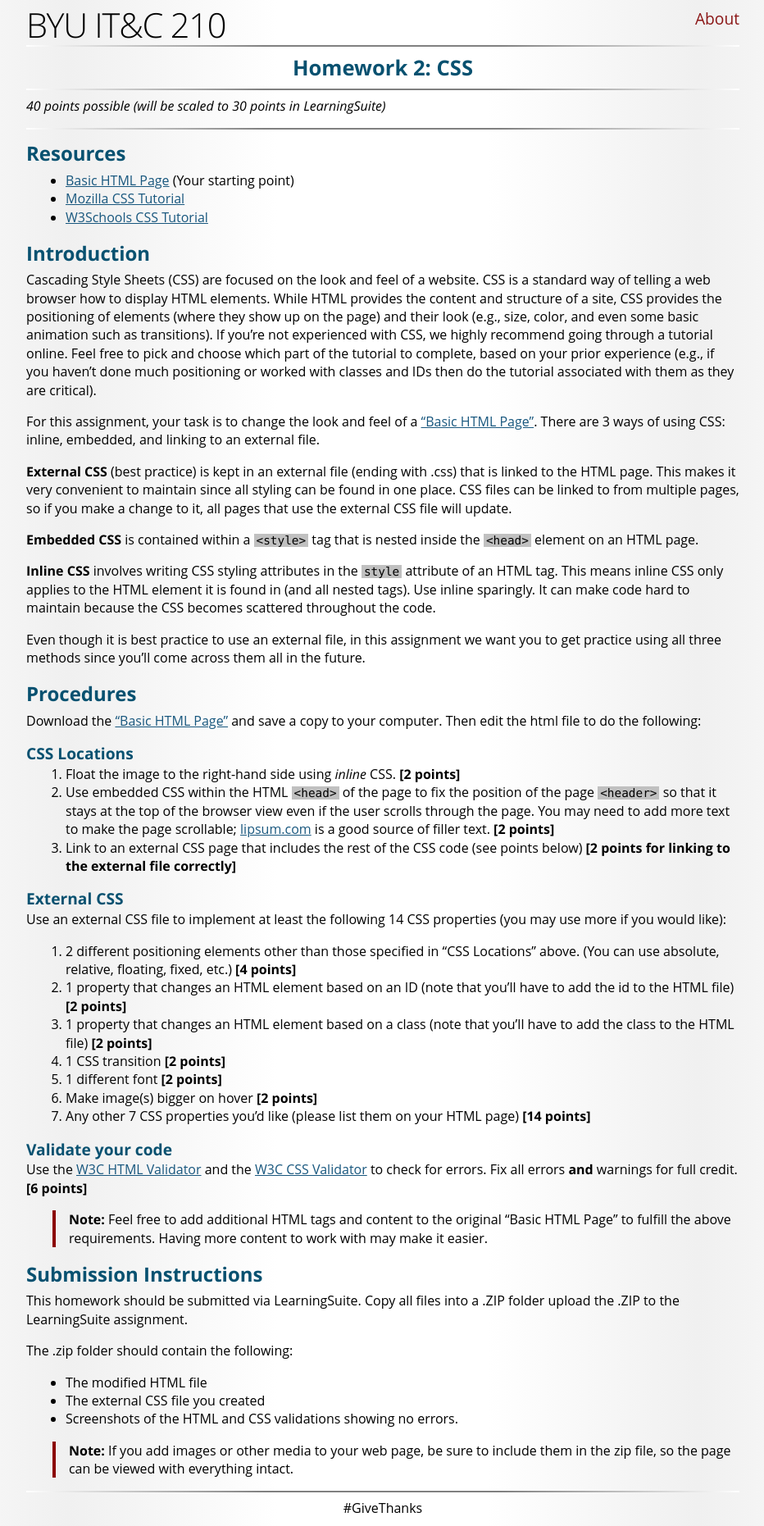
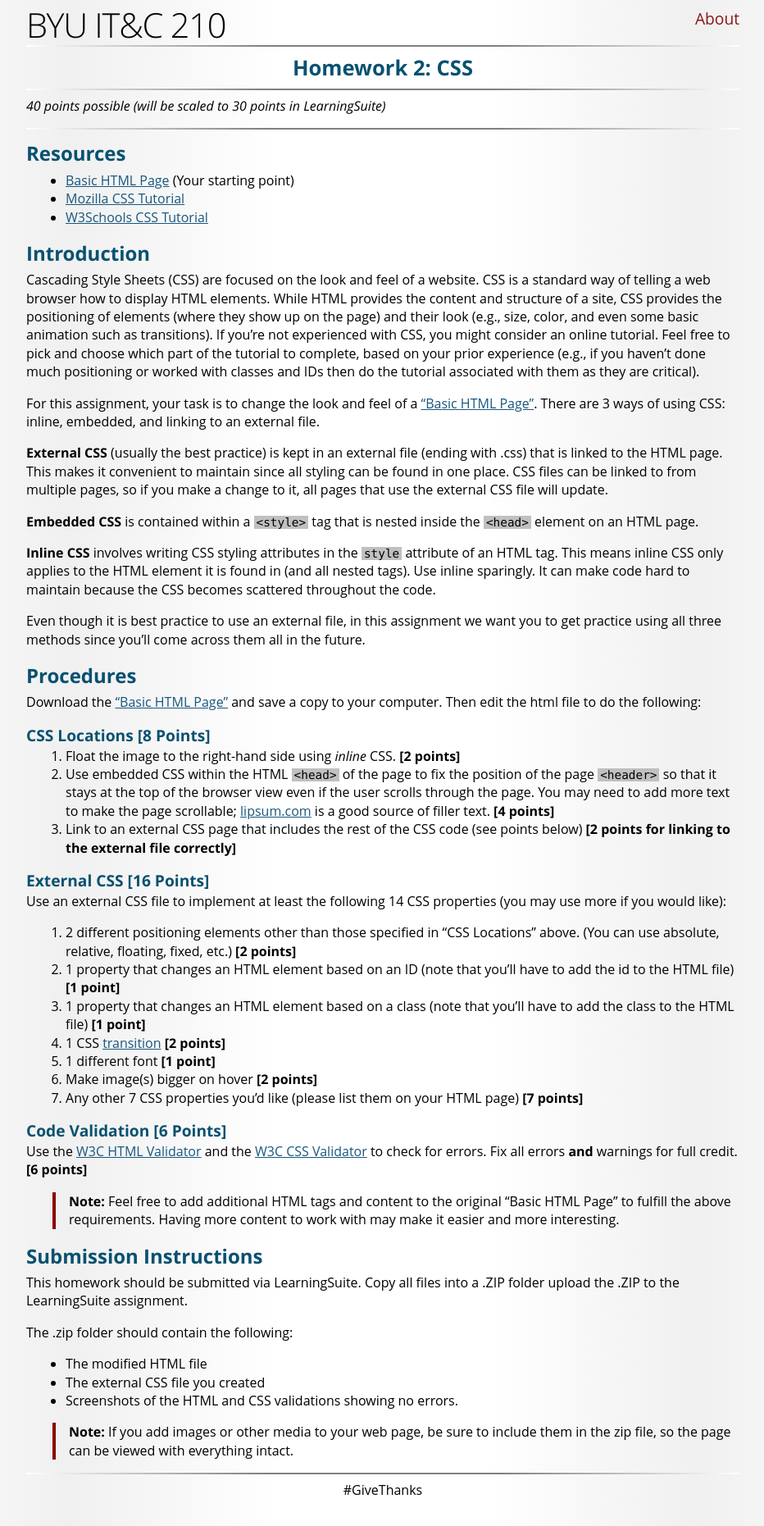
Before and after one commit to BYU-ITC-210/BYU-ITC-210.github.io, a Jekyll site: the page built from HW2-CSS.md, in a window 1280 px wide. Shown: the whole page at 82% size, without its empty margins (173-1105 px from the left). Built offline with Jekyll 4.4.1, drawn with Linux system fonts in a browser that asks for light colours; some web fonts are replaced; after the commit the page ends 1838 px from its top, so only the background shows below that.

Commit message:
Update HW2 for Rubric

```diff
--- a/HW2-CSS.md
+++ b/HW2-CSS.md
@@ -14,11 +14,11 @@ title: "Homework 2: CSS"
 * [W3Schools CSS Tutorial](https://www.w3schools.com/css/){: target="_blank"}
 
 ## Introduction
-Cascading Style Sheets (CSS) are focused on the look and feel of a website. CSS is a standard way of telling a web browser how to display HTML elements. While HTML provides the content and structure of a site, CSS provides the positioning of elements (where they show up on the page) and their look (e.g., size, color, and even some basic animation such as transitions). If you're not experienced with CSS, we highly recommend going through a tutorial online. Feel free to pick and choose which part of the tutorial to complete, based on your prior experience (e.g., if you haven't done much positioning or worked with classes and IDs then do the tutorial associated with them as they are critical).
+Cascading Style Sheets (CSS) are focused on the look and feel of a website. CSS is a standard way of telling a web browser how to display HTML elements. While HTML provides the content and structure of a site, CSS provides the positioning of elements (where they show up on the page) and their look (e.g., size, color, and even some basic animation such as transitions). If you're not experienced with CSS, you might consider an online tutorial. Feel free to pick and choose which part of the tutorial to complete, based on your prior experience (e.g., if you haven't done much positioning or worked with classes and IDs then do the tutorial associated with them as they are critical).
 
 For this assignment, your task is to change the look and feel of a [“Basic HTML Page”](/HW2/home.html){: download="home.html"}. There are 3 ways of using CSS: inline, embedded, and linking to an external file.
 
-**External CSS** (best practice) is kept in an external file (ending with .css) that is linked to the HTML page. This makes it very convenient to maintain since all styling can be found in one place. CSS files can be linked to from multiple pages, so if you make a change to it, all pages that use the external CSS file will update.
+**External CSS** (usually the best practice) is kept in an external file (ending with .css) that is linked to the HTML page. This makes it convenient to maintain since all styling can be found in one place. CSS files can be linked to from multiple pages, so if you make a change to it, all pages that use the external CSS file will update.
 
 **Embedded CSS** is contained within a `<style>` tag that is nested inside the `<head>` element on an HTML page.
 
@@ -30,29 +30,29 @@ Even though it is best practice to use an external file, in this assignment we w
 
 Download the [“Basic HTML Page”](/HW2/home.html){: download="home.html"} and save a copy to your computer. Then edit the html file to do the following:
 
-### CSS Locations
+### CSS Locations **[8 Points]**
 
 1. Float the image to the right-hand side using *inline* CSS. **[2 points]**
-2. Use embedded CSS within the HTML `<head>` of the page to fix the position of the page `<header>` so that it stays at the top of the browser view even if the user scrolls through the page. You may need to add more text to make the page scrollable; [lipsum.com](https://lipsum.com) is a good source of filler text. **[2 points]**
+2. Use embedded CSS within the HTML `<head>` of the page to fix the position of the page `<header>` so that it stays at the top of the browser view even if the user scrolls through the page. You may need to add more text to make the page scrollable; [lipsum.com](https://lipsum.com) is a good source of filler text. **[4 points]**
 3. Link to an external CSS page that includes the rest of the CSS code (see points below) **[2 points for linking to the external file correctly]**
 
-### External CSS
+### External CSS **[16 Points]**
 
 Use an external CSS file to implement at least the following 14 CSS properties (you may use more if you would like):
 
-1. 2 different positioning elements other than those specified in "CSS Locations" above. (You can use absolute, relative, floating, fixed, etc.) **[4 points]**
-2. 1 property that changes an HTML element based on an ID (note that you'll have to add the id to the HTML file) **[2 points]**
-3. 1 property that changes an HTML element based on a class (note that you'll have to add the class to the HTML file) **[2 points]**
-4. 1 CSS transition **[2 points]**
-5. 1 different font **[2 points]**
+1. 2 different positioning elements other than those specified in "CSS Locations" above. (You can use absolute, relative, floating, fixed, etc.) **[2 points]**
+2. 1 property that changes an HTML element based on an ID (note that you'll have to add the id to the HTML file) **[1 point]**
+3. 1 property that changes an HTML element based on a class (note that you'll have to add the class to the HTML file) **[1 point]**
+4. 1 CSS [transition](https://www.w3schools.com/css/css3_transitions.asp) **[2 points]**
+5. 1 different font **[1 point]**
 6. Make image(s) bigger on hover **[2 points]**
-7. Any other 7 CSS properties you’d like (please list them on your HTML page) **[14 points]**
+7. Any other 7 CSS properties you’d like (please list them on your HTML page) **[7 points]**
 
-### Validate your code
+### Code Validation **[6 Points]**
 
 Use the [W3C HTML Validator](https://validator.w3.org/#validate_by_upload) and the [W3C CSS Validator](https://jigsaw.w3.org/css-validator/#validate_by_upload) to check for errors. Fix all errors **and** warnings for full credit. **[6 points]**
 
-> **Note:** Feel free to add additional HTML tags and content to the original "Basic HTML Page" to fulfill the above requirements. Having more content to work with may make it easier.
+> **Note:** Feel free to add additional HTML tags and content to the original "Basic HTML Page" to fulfill the above requirements. Having more content to work with may make it easier and more interesting.
 
 ## Submission Instructions
 This homework should be submitted via LearningSuite. Copy all files into a .ZIP folder upload the .ZIP to the LearningSuite assignment.
--- a/HW2/home.html
+++ b/HW2/home.html
@@ -16,7 +16,7 @@
 			|
 			<a href="https://www.churchofjesuschrist.org">Church of Jesus Christ of Latter-Day Saints</a>
 			|
-			<a href="https://coronavirus.utah.gov/">Utah Coronavirus</a>
+			<a href="http://www.surfdogchampionships.com/">World Dog Surfing Championships</a>
 			|
 			<a href="https://www.rfc-editor.org/rfc/rfc2100.txt">RFC 2100</a>
 		</nav>
```
